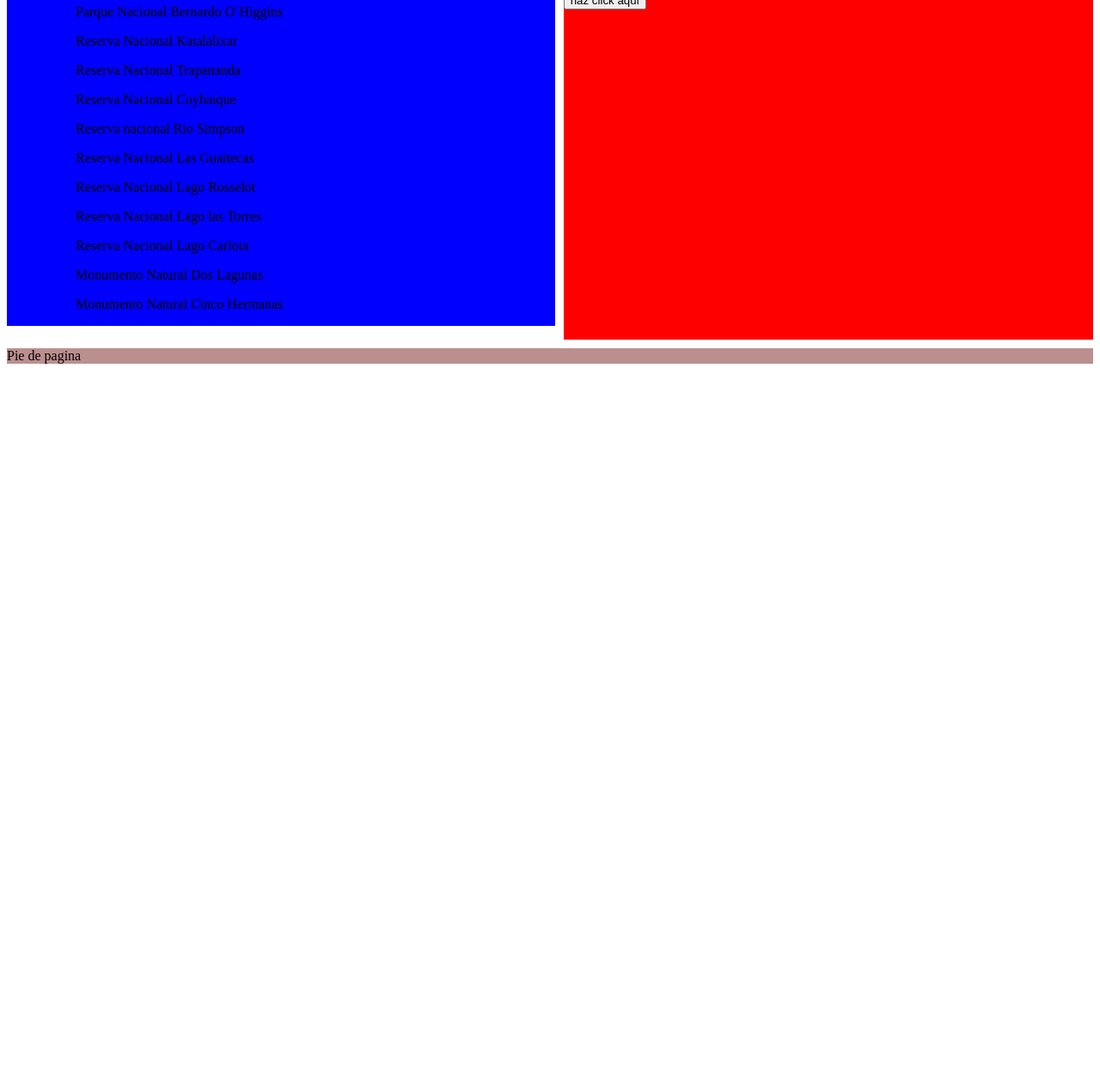
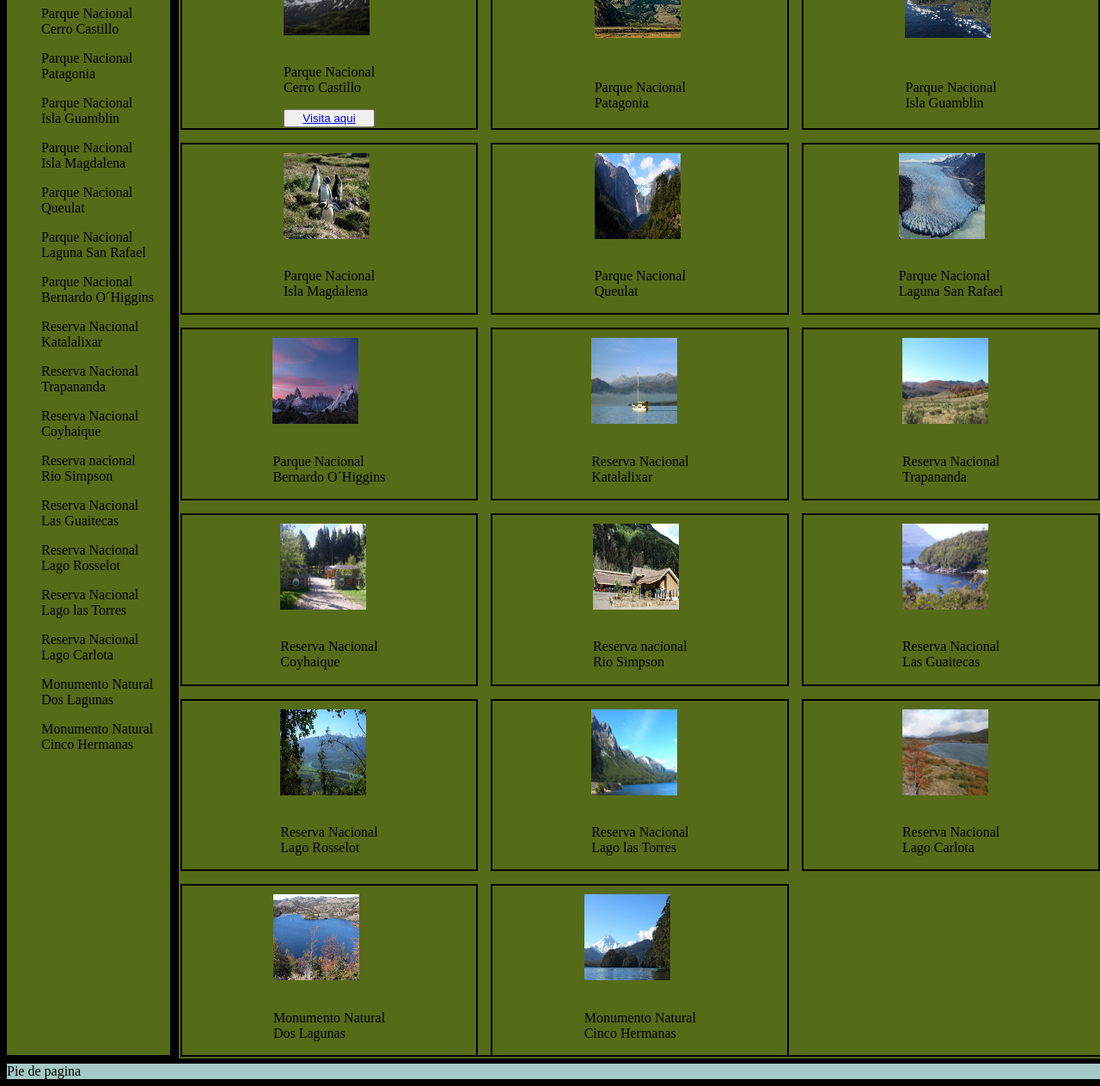
Before and after one commit to Sehoani/grid, a plain HTML site: page index.html in a window 1280 px wide. Shown: the part 285-1548 px from the top of the page at 86% size. Before the commit the page ends 800 px from the top, so only its background shows below. Drawn offline with Linux system fonts and the light colour scheme.

Commit message:
estructura lista

```diff
--- a/assets/css/style.css
+++ b/assets/css/style.css
@@ -1,25 +1,87 @@
-.grid-container{
+body {
+    background-color: black;
+}
+
+.grid-container {
     display: grid;
     grid-template-areas:
-    "header header"
-    "menu main"
-    "footer footer";
+        "header header"
+        "menu main"
+        "footer footer";
     gap: 10px;
+    grid-template-columns: 15% 85%;
 }
-header{
+
+header img {
+    height: 100px;
+    width: 150px;
+    grid-template-columns: 100%
+}
+
+header h1 {
+    display: grid;
+    align-items: center;
+    justify-content: center;
+}
+
+
+header {
     grid-area: header;
-    background-color: #66f;
+    background-color: #a5c9c4;
 }
-menu{
+
+.contenido {
+    display: grid;
+    grid-template-columns: 15% 85%;
+}
+
+menu {
     grid-area: menu;
-    background-color: blue;
+    background-color: #566b17;
+    padding: 0;
+    margin: 0;
+    height: 100%;
 }
-main{
+
+main {
     grid-area: main;
-    background-color: red;
+    background-color: #566b17;
 
 }
-footer{
+
+.gallery {
+    display: grid;
+    gap: 15px;
+    height: 100%;
+    border: #566b17 solid 2px;
+
+    grid-template-columns: 2fr 2fr 2fr;
+}
+
+.gallery1 {
+    display: grid;
+    border: black solid 2px;
+    justify-content: center;
+    align-items: center;
+
+}
+
+.gallery1 p {
+    justify-content: center;
+    align-items: center;
+    s
+}
+
+img {
+    height: 100px;
+    width: 100px;
+    margin-top: 10px;
+    justify-content: center;
+    align-items: center;
+}
+
+
+footer {
     grid-area: footer;
-    background-color: rosybrown;
+    background-color: #a5c9c4;
 }
--- a/index.html
+++ b/index.html
@@ -11,54 +11,159 @@
 
 <body>
     <div class="grid-container">
-        <header> Reservas de vida
+        <header>
 
+            <img src="assets/img/logo.png" alt="Logo reserva de vida">
+            <h1>Reservas de vida</h1>
         </header>
 
-        <menu>Localidades
-            <ul>Parque Nacional Cerro Castillo</ul>
+        <menu>
+            <h1>Localidades</h1>
+            <ul>Parque Nacional <br>Cerro Castillo</ul>
+            <ul>Parque Nacional<br> Patagonia</ul>
+            <ul>Parque Nacional <br>Isla Guamblin</ul>
+            <ul>Parque Nacional<br> Isla Magdalena</ul>
 
-            <ul>Parque Nacional Patagonia</ul>
-            <ul>Parque Nacional Isla Guamblin</ul>
-            <ul>Parque Nacional Isla Magdalena</ul>
+            <ul>Parque Nacional<br> Queulat</ul>
+            <ul>Parque Nacional <br>Laguna San Rafael</ul>
+            <ul>Parque Nacional<br> Bernardo O´Higgins</ul>
+            <ul>Reserva Nacional <br>Katalalixar</ul>
+            <ul>Reserva Nacional <br>Trapananda</ul>
+            <ul>Reserva Nacional <br>Coyhaique</ul>
+            <ul>Reserva nacional <br>Rio Simpson</ul>
+            <ul>Reserva Nacional <br>Las Guaitecas</ul>
+            <ul>Reserva Nacional <br>Lago Rosselot</ul>
+            <ul>Reserva Nacional <br>Lago las Torres</ul>
+            <ul>Reserva Nacional <br>Lago Carlota</ul>
 
-            <ul>Parque Nacional Queulat</ul>
-            <ul>Parque Nacional Laguna San Rafael</ul>
-            <ul>Parque Nacional Bernardo O´Higgins</ul>
-            <ul>Reserva Nacional Katalalixar</ul>
-            <ul>Reserva Nacional Trapananda</ul>
-            <ul>Reserva Nacional Coyhaique</ul>
-            <ul>Reserva nacional Rio Simpson</ul>
-            <ul>Reserva Nacional Las Guaitecas</ul>
-            <ul>Reserva Nacional Lago Rosselot</ul>
-            <ul>Reserva Nacional Lago las Torres</ul>
-            <ul>Reserva Nacional Lago Carlota</ul>
+            <ul>Monumento Natural<br> Dos Lagunas</ul>
+            <ul>Monumento Natural <br>Cinco Hermanas</ul>
+        </menu>
 
-            <ul>Monumento Natural Dos Lagunas</ul>
-            <ul>Monumento Natural Cinco Hermanas</ul>
+        <main>
+            <div class="gallery">
+                <div class="gallery1">
+                    <img src="assets/img/Parque Nacional Cerro Castillo.jpg"
+                        alt="Imagen Parque Nacional Cerro Castillo">
+                    <br>
+                    <p>Parque Nacional <br>
+                        Cerro Castillo</p>
+                    <button><a href="https://goo.gl/maps/AS7dVP9RC9S2WrYf7" target="_blank"> Visita aqui </a></button>
+                </div>
+                <div class="gallery1">
+                    <img src="assets/img/Parque Nacional Patagonia.jpg" alt="Imagen Parque Nacional Patagonia">
+                    <br>
+                    <p>Parque Nacional <br>
+                        Patagonia</p>
+                </div>
+                <div class="gallery1">
+                    <img src="assets/img/Parque Nacional Isla Guamblin.jpg" alt="Imagen Parque Nacional Isla Guamblin">
+                    <br>
+                    <p>Parque Nacional <br>
+                        Isla Guamblin</p>
+                </div>
+                <div class="gallery1">
+                    <img src="assets/img/Parque Nacional Isla Magdalena.jpg"
+                        alt="Imagen Parque Nacional Isla Magdalena">
+                    <br>
+                    <p>Parque Nacional <br>
+                        Isla Magdalena</p>
+                </div>
+                <div class="gallery1">
+                    <img src="assets/img/Parque Nacional Queulat.jpg" alt="Imagen Parque Nacional Queulat">
+                    <br>
+                    <p>Parque Nacional <br>
+                        Queulat</p>
+                </div>
+                <div class="gallery1">
+                    <img src="assets/img/Parque Nacional Laguna San Rafael.jpg"
+                        alt="Imagen Parque Nacional Laguna San Rafael">
+                    <br>
+                    <p>Parque Nacional <br>
+                        Laguna San Rafael</p>
+                </div>
+                <div class="gallery1">
+                    <img src="assets/img/Parque Nacional Bernardo O’Higgins.jpg"
+                        alt="Imagen Parque Nacional Bernardo O´Higgins">
+                    <br>
+                    <p>Parque Nacional <br>
+                        Bernardo O´Higgins</p>
+                </div>
+                <div class="gallery1">
+                    <img src="assets/img/Reserva Nacional Katalalixar.jpg" alt="ImagenReserva Nacional Katalalixar">
+                    <br>
+                    <p>Reserva Nacional<br>
+                        Katalalixar</p>
+                </div>
+                <div class="gallery1">
+                    <img src="assets/img/Reserva Nacional Trapananda.jpg" alt="Imagen Reserva Nacional Trapananda">
+                    <br>
+                    <p>Reserva Nacional <br>
+                        Trapananda</p>
+                </div>
+                <div class="gallery1">
+                    <img src="assets/img/Reserva Nacional Coyhaique.jpg" alt="Imagen Reserva Nacional Coyhaique">
+                    <br>
+                    <p>Reserva Nacional<br>
+                        Coyhaique</p>
+                </div>
+                <div class="gallery1">
+                    <img src="assets/img/Reserva Nacional Río Simpson.jpg" alt="Imagen Reserva nacional Rio Simpson">
+                    <br>
+                    <p>Reserva nacional <br>
+                        Rio Simpson</p>
+                </div>
+                <div class="gallery1">
+                    <img src="assets/img/Reserva Nacional Las Guaitecas.jpg"
+                        alt="Imagen Reserva Nacional Las Guaitecas">
+                    <br>
+                    <p>Reserva Nacional <br>
+                        Las Guaitecas</p>
+                </div>
+                <div class="gallery1">
+                    <img src="assets/img/Reserva Nacional Lago Rosselot.jpg"
+                        alt="Imagen Reserva Nacional Lago Rosselot">
+                    <br>
+                    <p>Reserva Nacional <br>
+                        Lago Rosselot</p>
+                </div>
 
-
-        </menu>
-        <main>
-            <div class="cards">
-                <div class="card">
-                    <div class="card-body">
-                        <img src="assets/img/Monumento Natural Dos Lagunas.jpg">
-                    <p>monumento natural dos Lagunas</p>
-                    </div>
-                    <div class="card-footer">
-
-                        <a href="google maps"> <button>haz click aqui</button> </a>
-                        </button>
-                    </div>
+                <div class="gallery1">
+                    <img src="assets/img/Reserva Nacional Lago Las Torres.jpg"
+                        alt="Imagen Reserva Nacional Lago las Torres">
+                    <br>
+                    <p>Reserva Nacional <br>
+                        Lago las Torres</p>
                 </div>
-            </div>
-            <img src="">
+                <div class="gallery1">
+                    <img src="assets/img/Reserva Nacional Lago Carlota.jpg" alt="Imagen Reserva Nacional Lago Carlota">
+                    <br>
+                    <p>Reserva Nacional <br>
+                        Lago Carlota</p>
+                </div>
+                <div class="gallery1">
+                    <img src="assets/img/Monumento Natural Dos Lagunas.jpg" alt="Imagen Monumento Natural Dos Lagunas">
+                    <br>
+                    <p>Monumento Natural <br>
+                        Dos Lagunas</p>
+                </div>
+                <div class="gallery1">
+                    <img src="assets/img/Monumento Natural Cinco Hermanas.jpg"
+                        alt="Imagen Monumento Natural Cinco Hermanas">
+                    <br>
+                    <p>Monumento Natural <br>
+                        Cinco Hermanas</p>
+                </div>
 
 
 
+            </div>
         </main>
-        <footer>Pie de pagina</footer>
+
+        <footer>
+            Pie de pagina
+
+        </footer>
     </div>
 
 </body>
```
Also changed, not shown: assets/img/logo.png (added).
